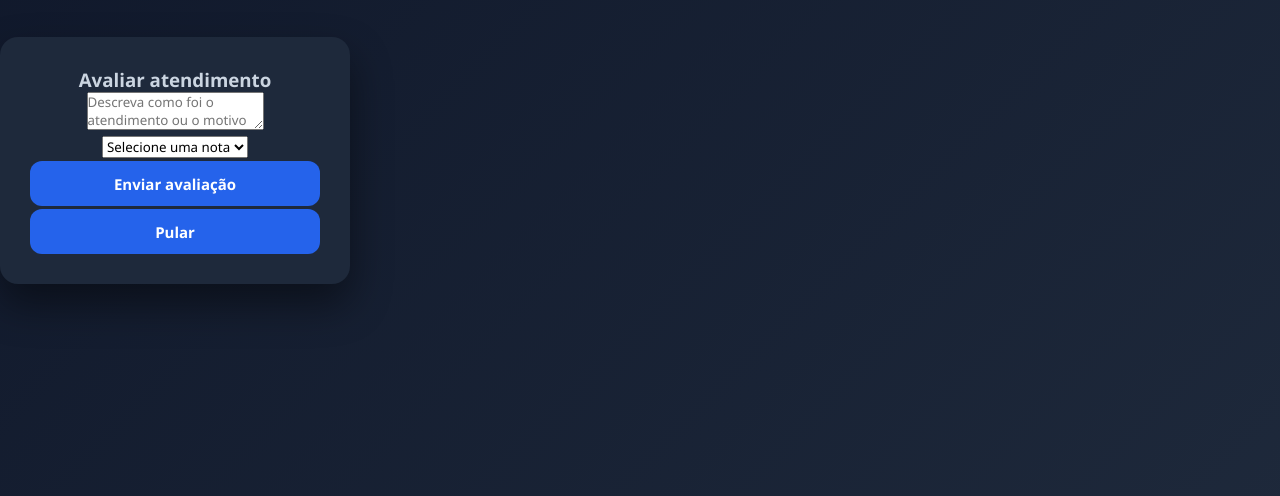
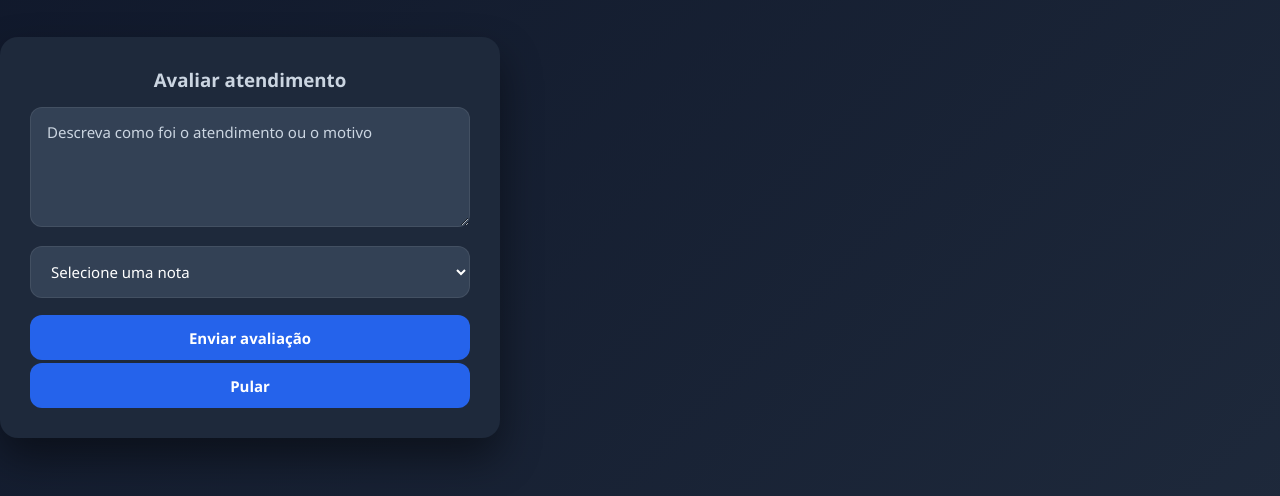
Before and after one commit to phpaiva09/helpdesk, a plain HTML site: page meus-chamados-cliente.html in a window 1280 px wide. Shown: the part 246-742 px from the top of the page. Drawn offline with Linux system fonts and the light colour scheme; no server answers.

Commit message:
add box avaliation

```diff
--- a/styles/meus-chamados-tecnico.css
+++ b/styles/meus-chamados-tecnico.css
@@ -248,3 +248,46 @@ button:hover {
     border: none;
     border-top: 1px solid rgba(255, 255, 255, 0.08);
 }
+
+#modal-avaliacao textarea,
+#modal-avaliacao select {
+    width: 100%;
+    padding: 14px 16px;
+    margin-bottom: 14px;
+    border-radius: 12px;
+    border: 1px solid rgba(255, 255, 255, 0.08);
+    background-color: #334155;
+    color: white;
+    outline: none;
+    font-size: 15px;
+    transition: 0.25s ease;
+}
+
+#modal-avaliacao textarea {
+    min-height: 120px;
+    resize: vertical;
+}
+
+#modal-avaliacao textarea:focus,
+#modal-avaliacao select:focus {
+    border-color: #2563eb;
+    box-shadow: 0 0 0 4px rgba(37, 99, 235, 0.12);
+}
+
+#modal-avaliacao textarea::placeholder {
+    color: #cbd5e1;
+}
+
+#modal-avaliacao .modal-content {
+    width: 500px;
+    max-width: 90%;
+}
+
+#modal-avaliacao h3 {
+    margin-bottom: 15px;
+}
+
+#modal-avaliacao p {
+    margin-bottom: 15px;
+    color: #cbd5e1;
+}
```
